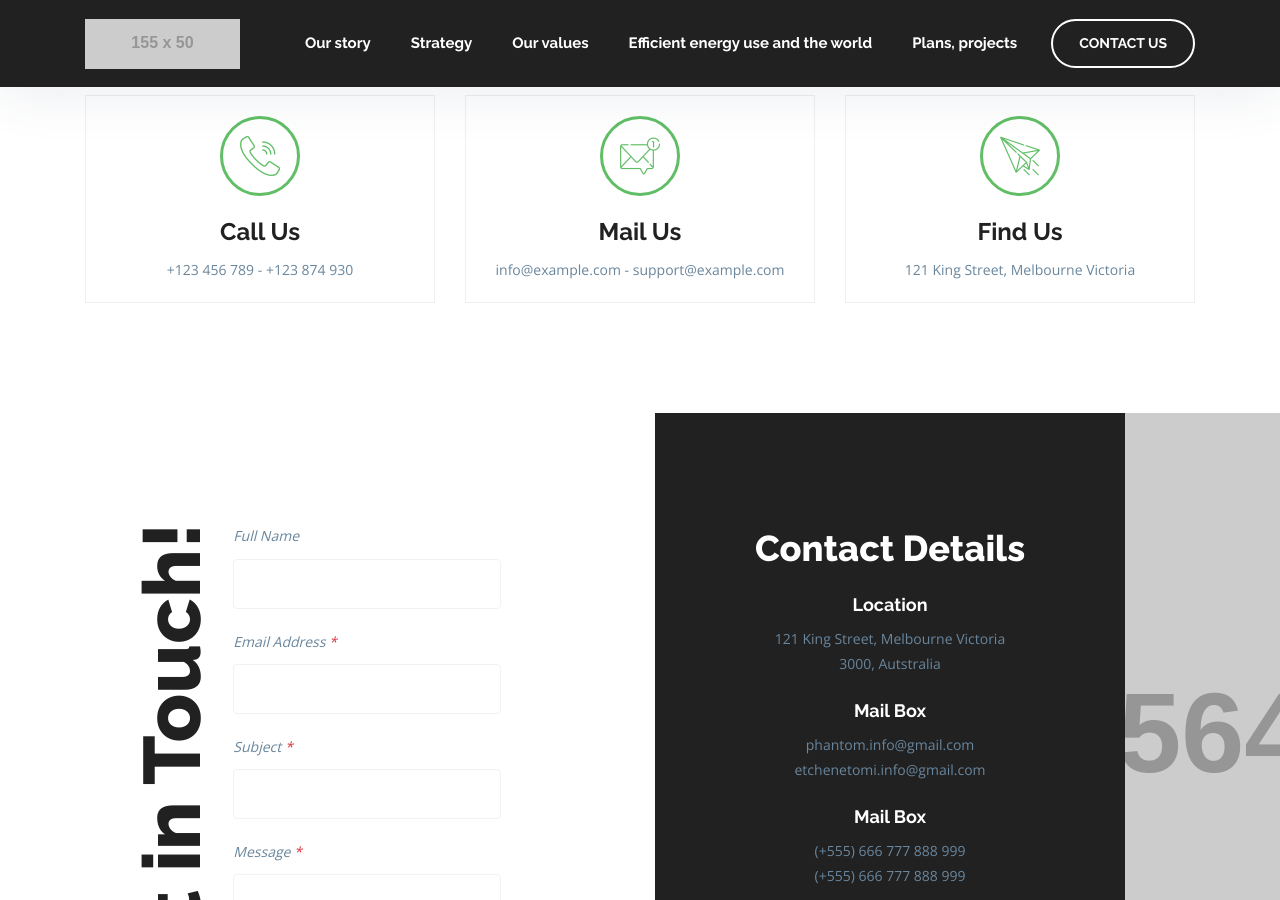
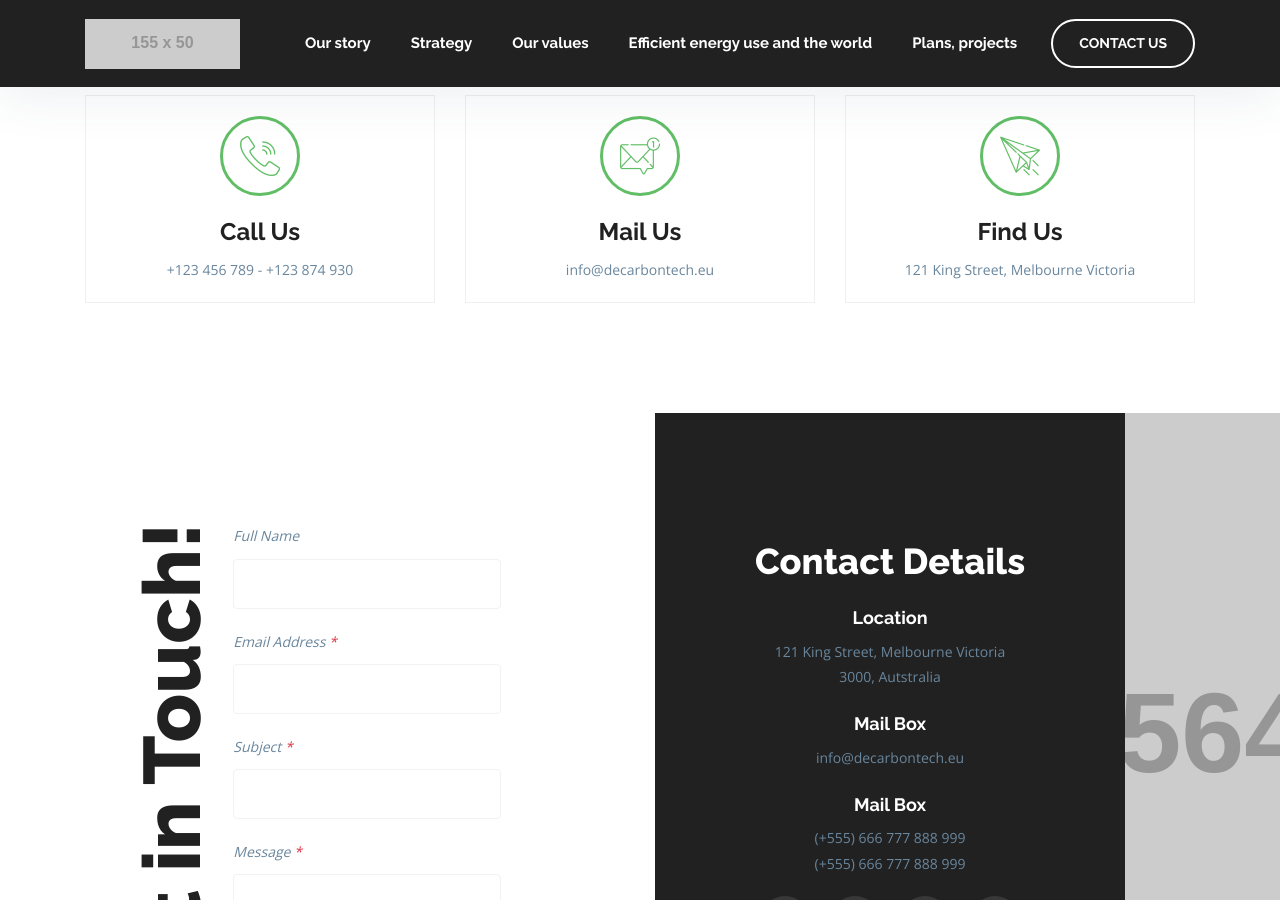
Before and after one commit to rutkai/decarbon, a Jekyll site: the page built from contact.html, in a window 1280 px wide and 900 px high, scrolled down 746 px. Built offline with Jekyll 4.4.1, drawn with Linux system fonts in a browser that asks for light colours.

Commit message:
Adding domain

```diff
--- a/_config.yml
+++ b/_config.yml
@@ -15,13 +15,13 @@
 # in the templates via {{ site.myvariable }}.
 
 title: Decarbon Tech
-email: contact@decarbon.local
+email: info@decarbontech.eu
 description: >- # this means to ignore newlines until "baseurl:"
   Write an awesome description for your new site here. You can edit this
   line in _config.yml. It will appear in your document head meta (for
   Google search results) and in your feed.xml site description.
 baseurl: "" # the subpath of your site, e.g. /blog
-url: "" # the base hostname & protocol for your site, e.g. http://example.com
+url: "https://decarbontech.eu" # the base hostname & protocol for your site, e.g. http://example.com
 twitter_username: andrasrutkai
 github_username: rutkai
 
--- a/contact.html
+++ b/contact.html
@@ -32,7 +32,7 @@ title: Contact
                     <i class="flaticon-message"></i>
                     <div class="sigma_icon-block-content">
                         <h5>Mail Us</h5>
-                        <p>info@example.com - support@example.com</p>
+                        <p>info@decarbontech.eu</p>
                     </div>
                 </div>
             </div>
@@ -102,8 +102,7 @@ title: Contact
             </div>
             <div class="sigma_contact-info-item">
                 <h6>Mail Box</h6>
-                <p>phantom.info@gmail.com</p>
-                <p>etchenetomi.info@gmail.com</p>
+                <p>info@decarbontech.eu</p>
             </div>
             <div class="sigma_contact-info-item">
                 <h6>Mail Box</h6>
```
